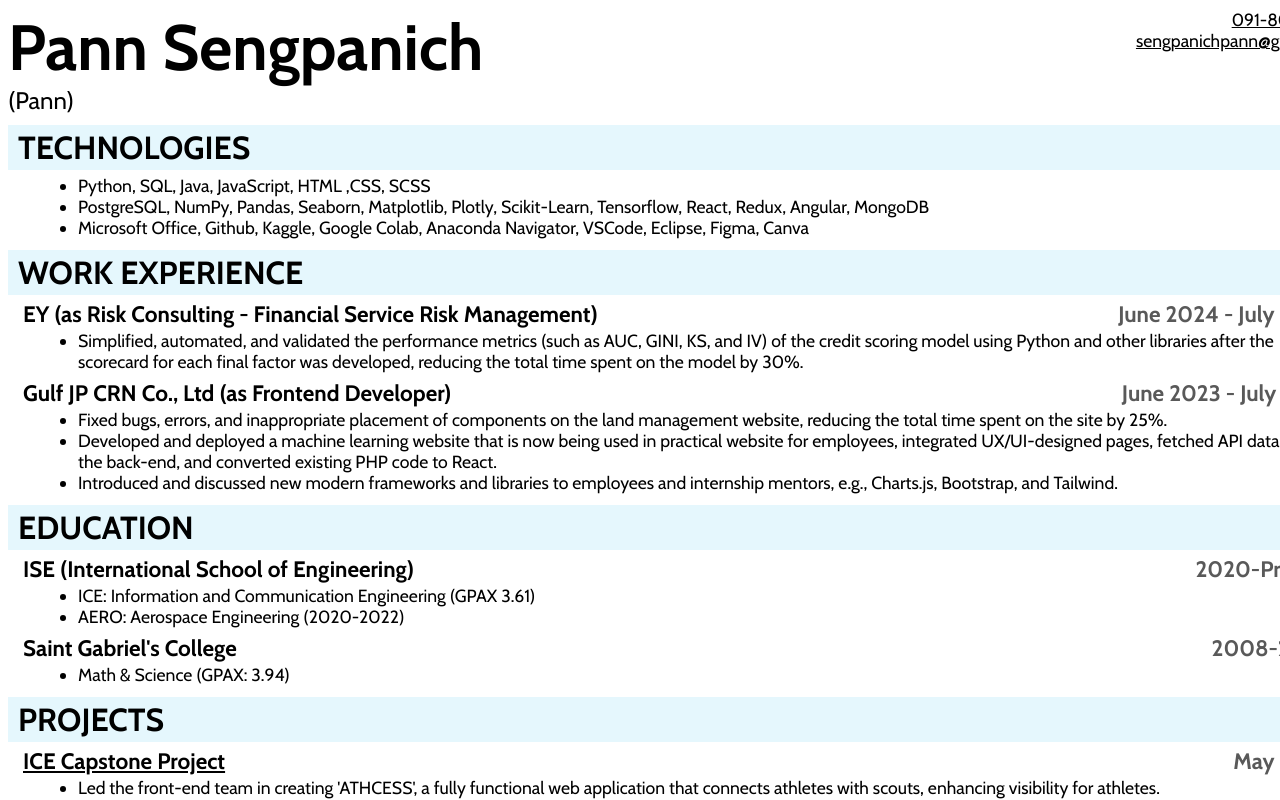
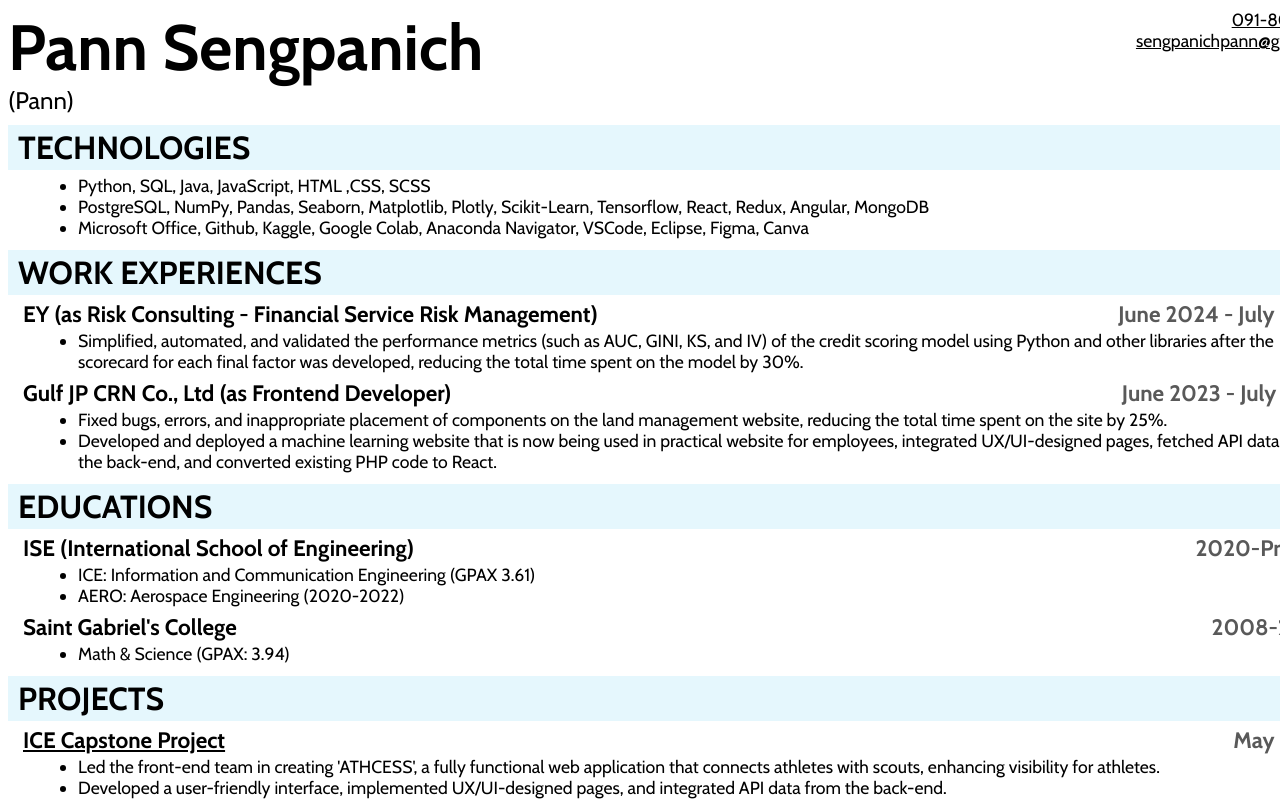
Before and after one commit to PannSengpanich/cv-application, a React (Create React App) app: page / in a window 1280 px wide. Shown: the top 800 px of the page. Built offline with nearby package versions, Linux system fonts and the light colour scheme.

Commit message:
Update data.js

```diff
--- a/src/data.js
+++ b/src/data.js
@@ -38,7 +38,7 @@ export const IntLangData = [
   },
 ];
 export const WorkData = [
-  { topic: "WORK EXPERIENCE" },
+  { topic: "WORK EXPERIENCES" },
   {
     head: "EY (as Risk Consulting - Financial Service Risk Management)",
 
@@ -53,13 +53,12 @@ export const WorkData = [
     details: [
       "Fixed bugs, errors, and inappropriate placement of components on the land management website, reducing the total time spent on the site by 25%.",
       "Developed and deployed a machine learning website that is now being used in practical website for employees, integrated UX/UI-designed pages, fetched API data from the back-end, and converted existing PHP code to React.",
-      "Introduced and discussed new modern frameworks and libraries to employees and internship mentors, e.g., Charts.js, Bootstrap, and Tailwind.",
     ],
     date: "June 2023 - July 2023",
   },
 ];
 export const EdData = [
-  { topic: "EDUCATION" },
+  { topic: "EDUCATIONS" },
   {
     head: "ISE (International School of Engineering)",
     details: [
```
